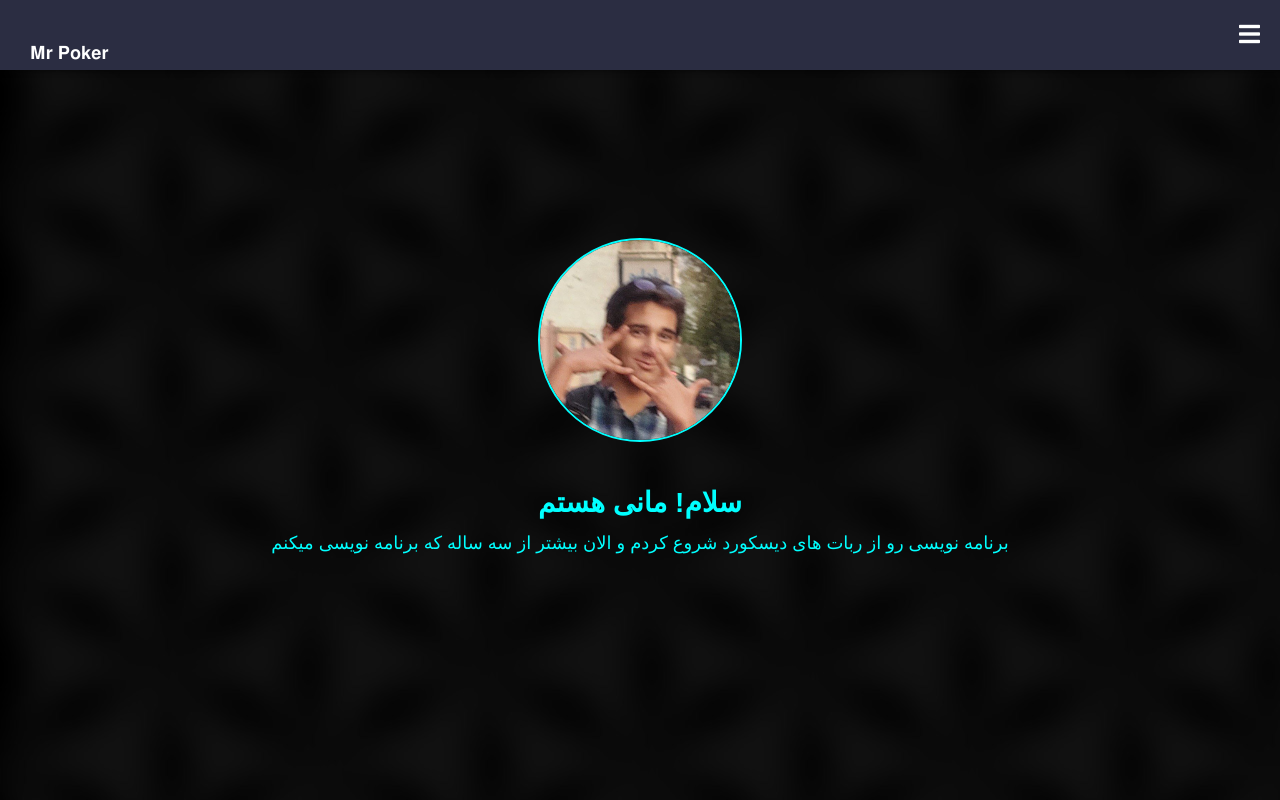
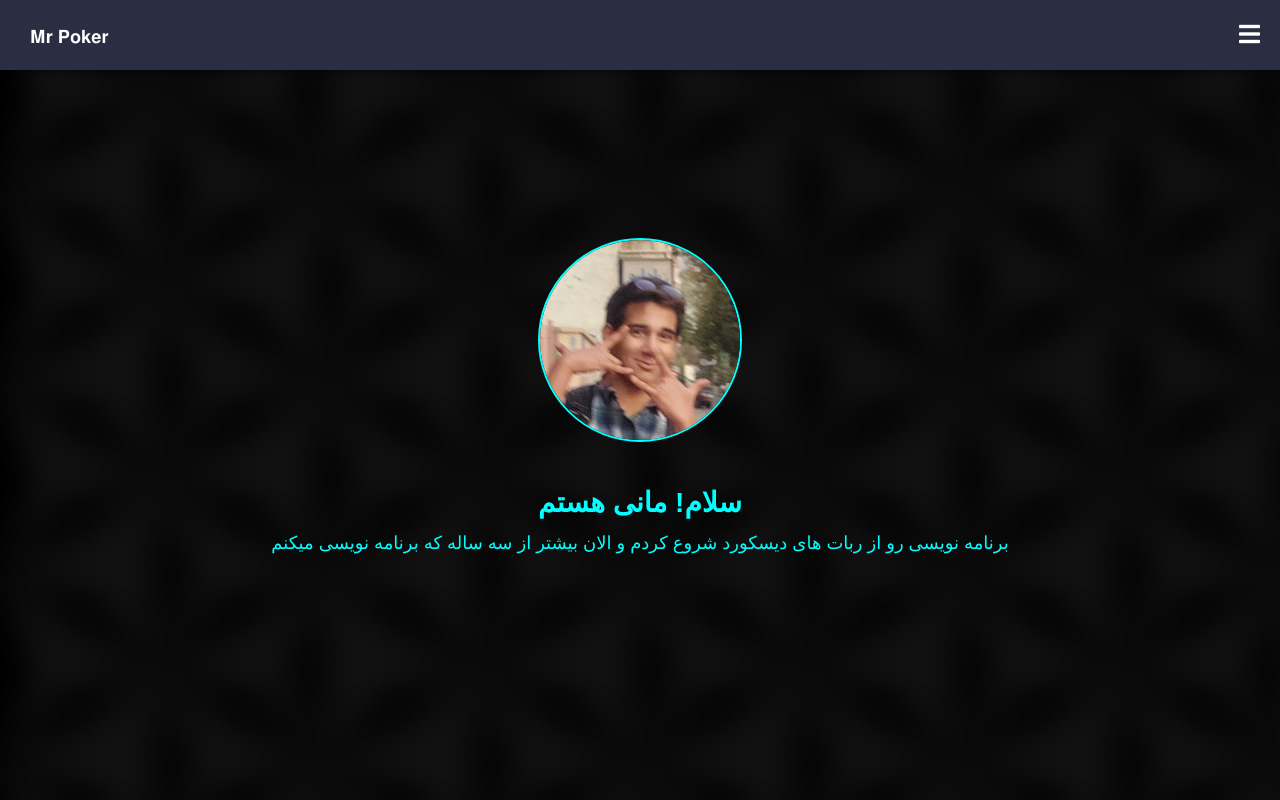
Before and after one commit to MisterPoker/MisterPoker, a plain HTML site: page index.html in a window 1280 px wide. Shown: the top 800 px of the page. Drawn offline with nearby package versions, Linux system fonts and the light colour scheme; a script that the page names is missing; a web font is replaced by a local one.

Commit message:
good at this point

```diff
--- a/styles.css
+++ b/styles.css
@@ -35,7 +35,7 @@ header {
 
 .top-left {
     position: absolute;
-    top: 10px; /* Adjust top position as needed */
+    top: -6px; /* Adjust top position as needed */
     left: 50px; /* Adjust left position to move it slightly to the right */
     font-family: 'Iran Sans', sans-serif;
     font-size: 18px;
```
